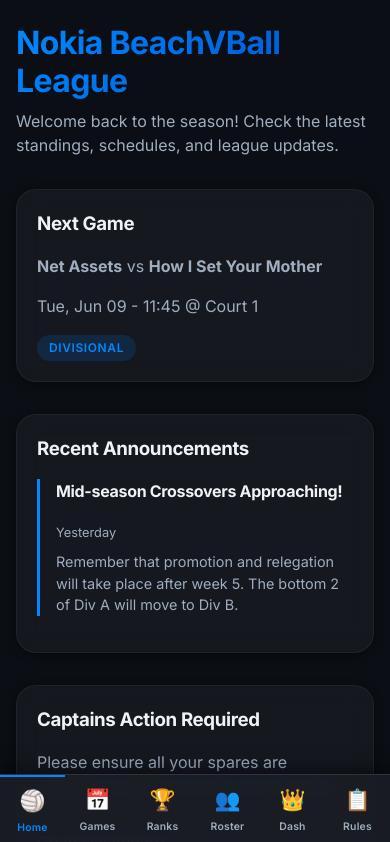
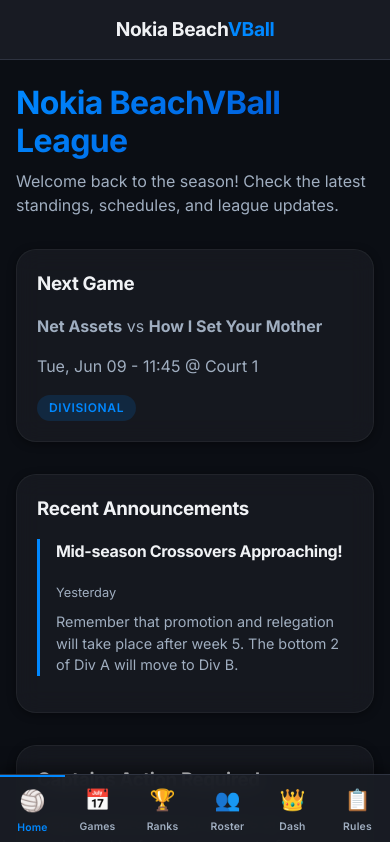
Before and after one commit to mbass86/Nokia-BeachVball, a Next.js app: page / in a window 390 px wide. Shown: the top 842 px of the page. Built offline with nearby package versions, Linux system fonts and the light colour scheme.

Commit message:
Added persistent Mobile Top Bar for Nokia branding

```diff
--- a/src/app/globals.css
+++ b/src/app/globals.css
@@ -165,10 +165,28 @@
   gap: 2rem;
 }
 
+.mobile-topbar {
+  display: none; /* Hidden on massive desktop screens where Sidebar does the heavy lifting */
+}
+
 /* ========================================= */
 /* MOBILE RESPONSIVE MEDIA QUERIES           */
 /* ========================================= */
 @media screen and (max-width: 768px) {
+  .mobile-topbar {
+    display: flex;
+    align-items: center;
+    justify-content: center;
+    padding: 1rem;
+    height: 60px;
+    background: rgba(26, 29, 36, 0.95);
+    backdrop-filter: blur(10px);
+    -webkit-backdrop-filter: blur(10px);
+    border-bottom: 1px solid var(--border-color);
+    position: sticky;
+    top: 0;
+    z-index: 40;
+  }
   .app-container {
     flex-direction: column;
   }
--- a/src/app/layout.js
+++ b/src/app/layout.js
@@ -17,6 +17,9 @@
     <html lang="en">
       <body>
         <div className="app-container">
+          <header className="mobile-topbar">
+             <h2 style={{ fontSize: '1.2rem', margin: 0, fontWeight: 800 }}>Nokia Beach<span style={{color: 'var(--primary-color)'}}>VBall</span></h2>
+          </header>
           <Sidebar />
           <main className="main-content">
             {children}
```
